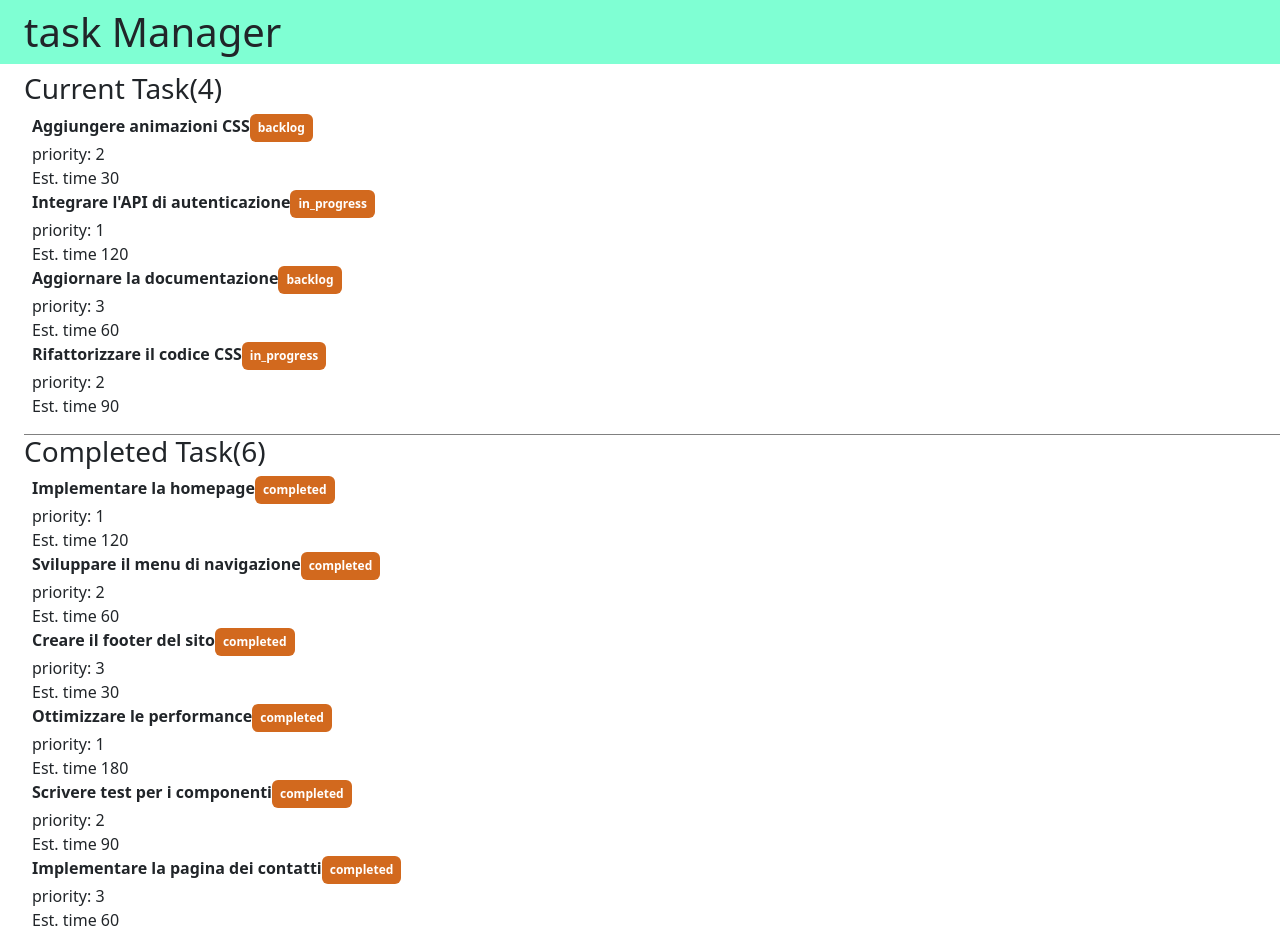
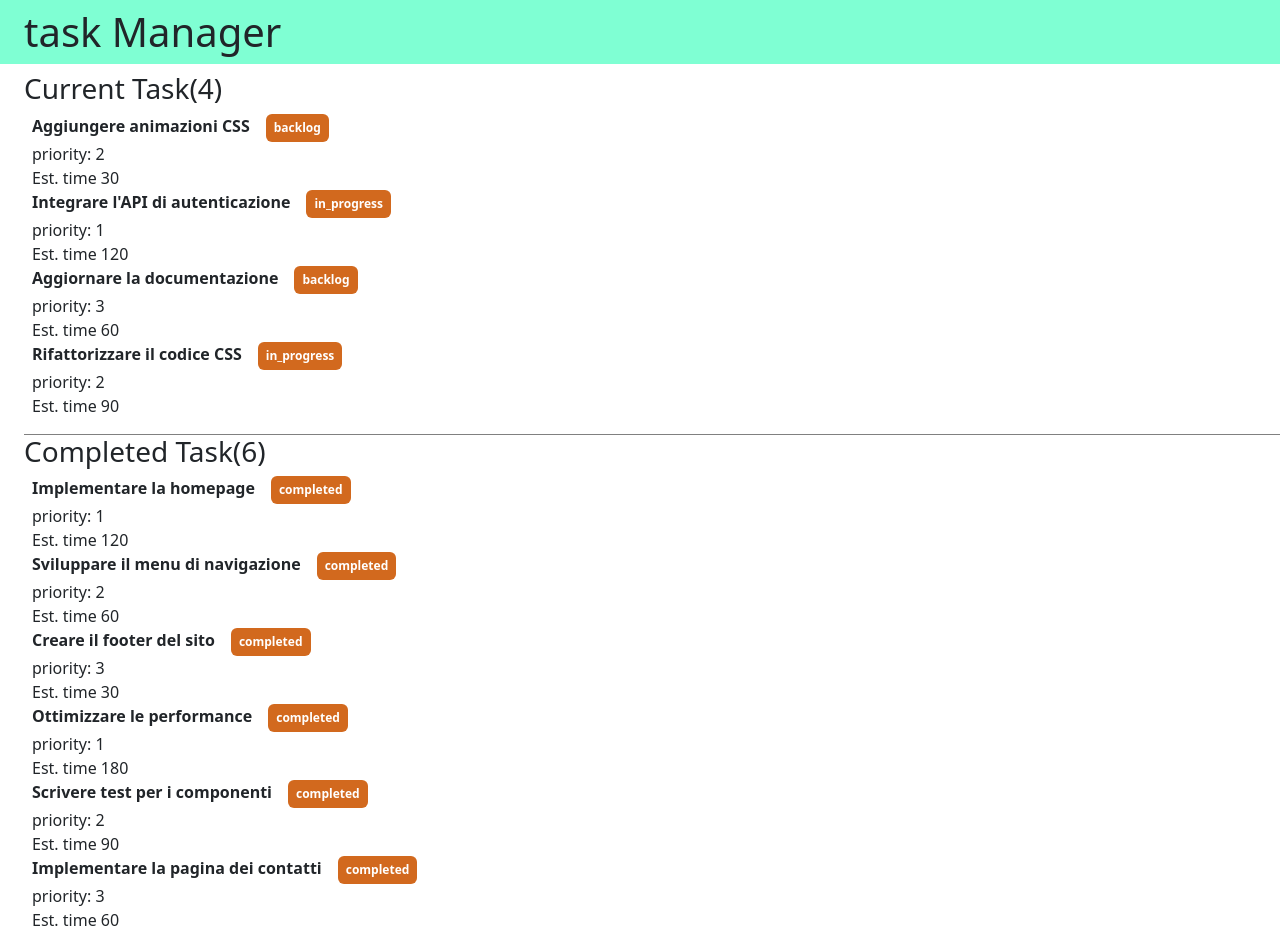
Before and after one commit to Giuseppe-DeFilippo/react-task-list, a React (Vite) app: page / in a window 1280 px wide. Built offline with nearby package versions, Linux system fonts and the light colour scheme.

Commit message:
margine agli span contenenti backlog in progress e completed

```diff
--- a/src/components/ElementiArrayCompletedComponents.jsx
+++ b/src/components/ElementiArrayCompletedComponents.jsx
@@ -3,7 +3,7 @@ function elementiArrayCompleted() {
     const elementiCompleted = tasks.filter((element) => element.state === "completed").map((elemento) => {
         return (
             <>
-                <li className="fw-bold">{elemento.title}<span className="badge  p-2 colorOrange">{elemento.state}</span></li>
+                <li className="fw-bold">{elemento.title}<span className="badge ms-3 p-2 colorOrange">{elemento.state}</span></li>
                 <li><span>priority: </span>{elemento.priority}</li>
                 <li><span>Est. time </span>{elemento.estimatedTime}</li>
             </>
--- a/src/components/ElementiArrayComponents.jsx
+++ b/src/components/ElementiArrayComponents.jsx
@@ -6,7 +6,7 @@ function ElementsArrayComponents() {
         .map((taskDaRidurre) => {
             return (
                 <>
-                    <li className="fw-bold">{taskDaRidurre.title}<span className="badge  p-2 colorOrange">{taskDaRidurre.state}</span></li>
+                    <li className="fw-bold">{taskDaRidurre.title}<span className="badge ms-3  p-2 colorOrange">{taskDaRidurre.state}</span></li>
                     <li><span>priority: </span>{taskDaRidurre.priority}</li>
                     <li><span>Est. time </span>{taskDaRidurre.estimatedTime}</li>
                 </>
```
